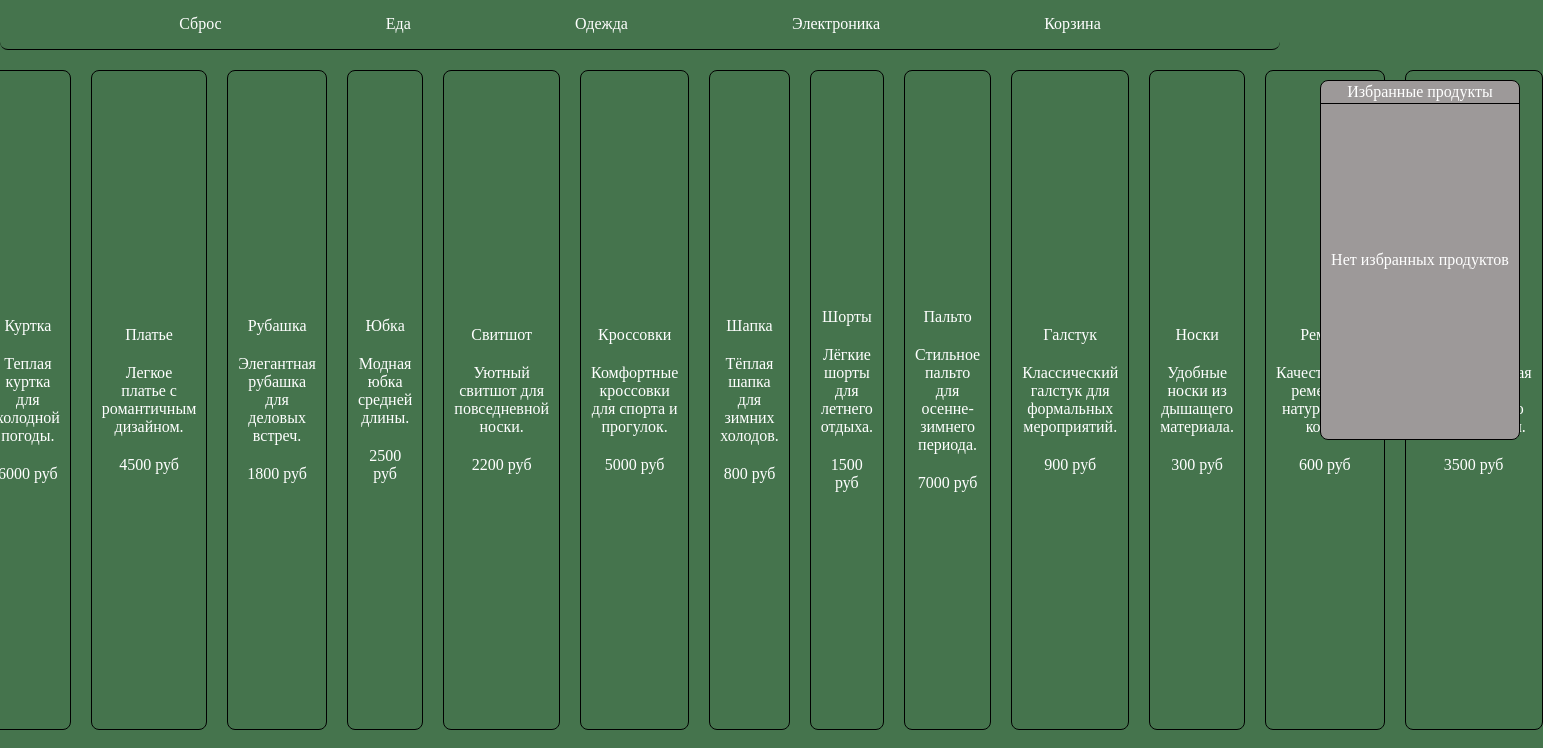
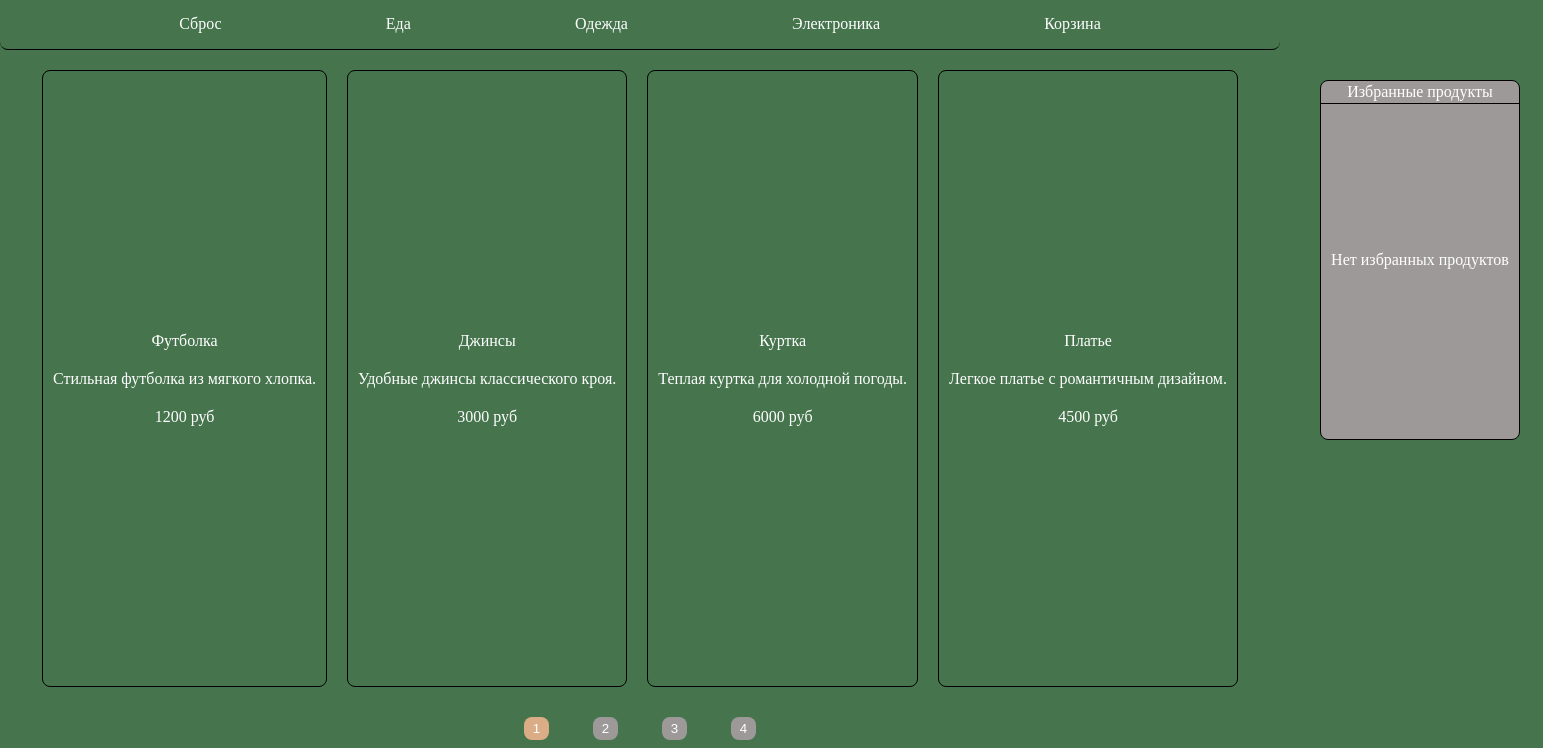
Before and after one commit to Asubas/test-misha, a React (Vite) app: page /clothes in a window 1280 px wide. Shown: the top 748 px of the page, 1543 px wide, since content can reach past the window. Built offline with nearby package versions, Linux system fonts and the light colour scheme; data requests are answered from the project's data file.

Commit message:
feat/fix: change pagination logic -> implement custom hook for pagination

```diff
--- a/src/pages/element/product.tsx
+++ b/src/pages/element/product.tsx
@@ -1,11 +1,12 @@
 import styles from "./product.module.scss";
 import { useEffect } from "react";
-// import { Pagination } from "../../components/pagination/pagination";
+import { Pagination } from "../../components/pagination/pagination";
 // import { Sort } from "../../components/sort/sort";
 // import { FavoriteButton } from "../../components/favorite/favoriteButton";
 import { useAppDispatch, useAppSelector } from "../../hooks";
 import { fetchProducts } from "../../store/reducers/actionCreators";
 import { useParams } from "react-router";
+import { usePagination } from "../../utils/usePagination";
 
 export function Product() {
   const dispatch = useAppDispatch();
@@ -13,27 +14,21 @@ export function Product() {
     (state) => state.products
   );
   const params = useParams();
-  // const [currentPage, setCurrentPage] = useState(1);
+  const { currentItems, currentPage, setCurrentPage } = usePagination(
+    products,
+    4
+  );
   // const [sortedProducts, setSortedProducts] = useState<IProduct[]>([]);
-
-  // useEffect(() => {
-  //   setSortedProducts(filteredProducts);
-  //   setCurrentPage(1);
-  // }, [filteredProducts]);
 
   useEffect(() => {
     if (params.element) dispatch(fetchProducts(params.element));
-  }, [dispatch, params.element]);
+    setCurrentPage(1);
+  }, [dispatch, params.element, setCurrentPage]);
 
-  // const itemsPerPage = 4;
-  // const startIndex = (currentPage - 1) * itemsPerPage;
-  // const endIndex = startIndex + itemsPerPage;
-  // const currentProducts = sortedProducts.slice(startIndex, endIndex);
-
+  if (isLoading) return <h1>Идет загрузка...</h1>;
+  if (error) return <h1>Ошибка загрузки данных</h1>;
   return (
     <>
-      {isLoading && <h1>Идет загрузка...</h1>}
-      {error && <h1>Ошибка загрузки данных</h1>}
       {products.length > 0 ? (
         <div className={styles.wrapper}>
           {/* <Sort
@@ -44,7 +39,7 @@ export function Product() {
             }}
           /> */}
           <ul className={styles.list}>
-            {products.map((product) => (
+            {currentItems.map((product) => (
               <li className={styles.item} key={product.id}>
                 {product.name}
                 <p className={styles.description}>{product.description}</p>
@@ -53,11 +48,11 @@ export function Product() {
               </li>
             ))}
           </ul>
-          {/* <Pagination
+          <Pagination
             currentPage={currentPage}
             totalPosts={products.length}
             paginate={(page: number) => setCurrentPage(page)}
-          /> */}
+          />
         </div>
       ) : (
         <div>Список пуст!</div>
--- /dev/null
+++ b/src/utils/usePagination.tsx
@@ -0,0 +1,11 @@
+import { useState } from "react";
+import { IProduct } from "../types/productInterface";
+
+export const usePagination = (products: IProduct[], itemsPerPage: number) => {
+  const [currentPage, setCurrentPage] = useState(1);
+  const startIndex = (currentPage - 1) * itemsPerPage;
+  const endIndex = startIndex + itemsPerPage;
+  const currentItems = products.slice(startIndex, endIndex);
+
+  return { currentItems, currentPage, setCurrentPage };
+};
```
